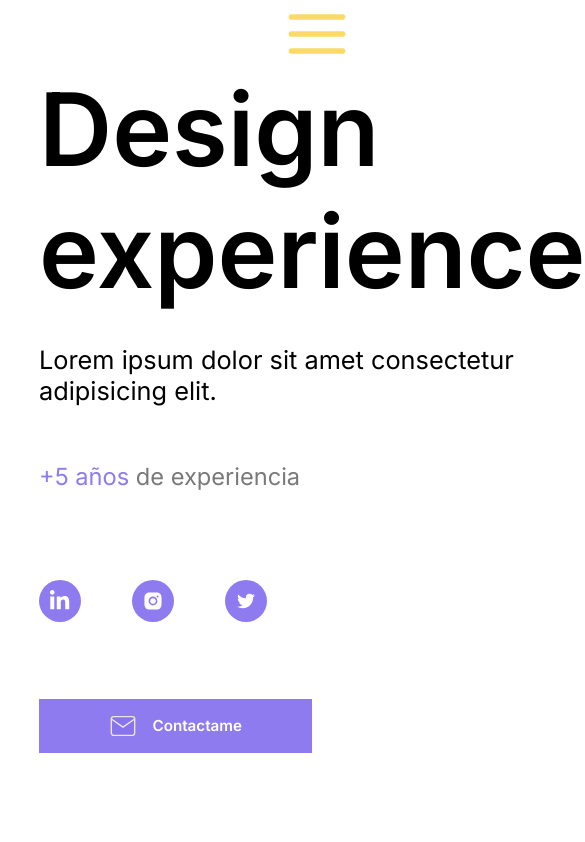
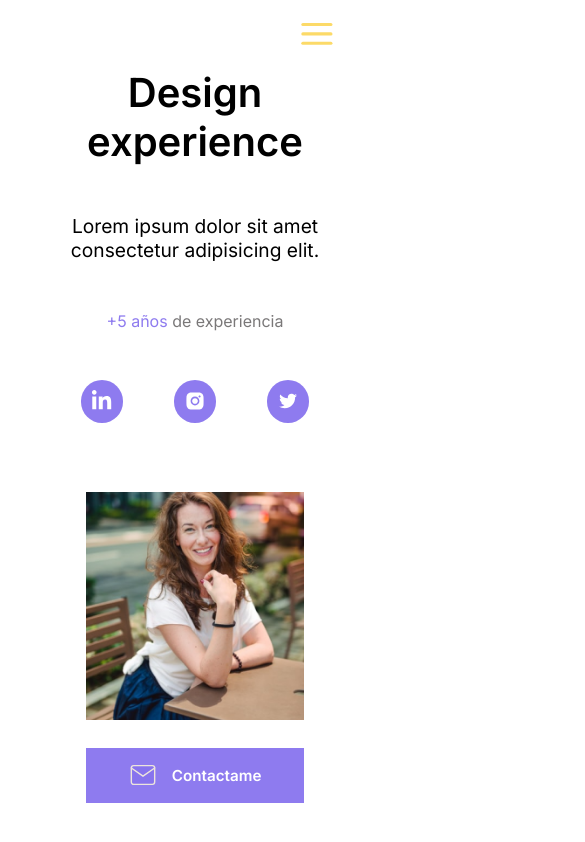
Before and after one commit to Generacion31/week5-wednesday, a plain HTML site: page index.html in a window 390 px wide. Shown: the whole page, 585 px wide, since content can reach past the window. Drawn offline with Linux system fonts and the light colour scheme.

Commit message:
advnaces

```diff
--- a/header.css
+++ b/header.css
@@ -149,5 +149,86 @@ header>section>div>a:active {
 
   nav img {
     display: block;
+    transform: scale(55%);
   }
+
+  body>header>section {
+    height: 92vh;
+    grid-template-columns: 1fr;
+    grid-template-rows: repeat(6, auto);
+    gap: 0;
+    row-gap: 2vw;
+    padding: 0 10vw;
+  }
+
+  body>header>section h1 {
+    grid-column: 1/2;
+    text-align: center;
+    font-size: 7vh;
+  }
+
+  body>header>section>p:nth-child(2) {
+    grid-column: 1/2;
+    text-align: center;
+    font-size: 3.2vh;
+  }
+
+  body>header>section>p:nth-child(3) {
+    grid-column: 1/2;
+    text-align: center;
+    font-size: 2.8vh;
+  }
+
+  body>header>section>div {
+    grid-column: 1/2;
+    grid-row: 4/5;
+    justify-content: center;
+
+  }
+
+  body>header>section>figure {
+    grid-column: 1/2;
+    grid-row: 5/6;
+  }
+
+  section>figure>img {
+    width: 40vh;
+    max-width: 420px;
+  }
+
+  body>header>section>button {
+    grid-column: 1/2;
+    grid-row: 6/7;
+    justify-self: center;
+    width: 40vh;
+    max-width: 420px;
+  }
+
+
 }
+
+@media (max-width:680px) {
+  body>header>section h1 {
+    font-size: 2.5rem;
+  }
+
+  body>header>section>p:nth-child(2) {
+    font-size: 1.2rem;
+  }
+
+  body>header>section>p:nth-child(3) {
+    font-size: 1rem
+  }
+
+  section>figure>img {
+    width: 70%;
+    max-width: 420px;
+  }
+
+  body>header>section>button {
+    width: 70%;
+    max-width: 420px;
+  }
+
+
+}
```
Also changed, not shown: index.html (+3 -1 lines).
